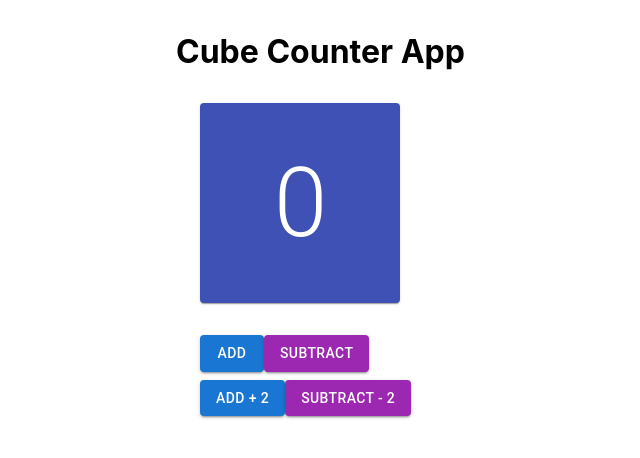
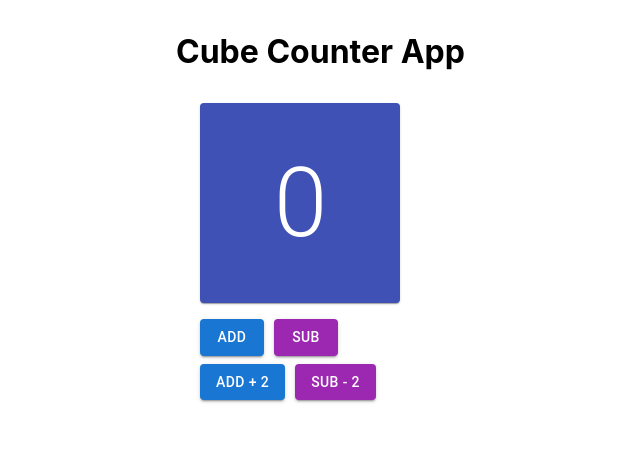
Before and after one commit to Ayuinfra/Rendering-Page, a React (Create React App) app: page / in a window 1280 px wide. Shown: the top 458 px of the page, without its empty margins (38-678 px from the left). Built offline with nearby package versions, Linux system fonts and the light colour scheme.

Commit message:
Buttons in counter updated

```diff
--- a/src/components/counter/Counter.js
+++ b/src/components/counter/Counter.js
@@ -1,34 +1,45 @@
 import React from 'react';
-import { Button, Paper, Box } from '@mui/material';
-import { Container } from '@mui/system';
-import { decrement, increment } from '../../store/actions/Actions';
+import { Box, Button, Container, Paper } from '@mui/material';
 import { connect } from 'react-redux';
+import { increment, decrement } from '../../store/actions/Actions';
 
-const Counter = ({ handleIncrement, handleDecrement, handleIncrementBy2, handleDecrementBy2 }) => {
+const Counter = ({ handleIncrement, handleDecrement, handleIncrementByTwo, handleDecrementByTwo }) => {
   return (
-    <Container maxWidth="md" sx={{marginTop:"2rem",display :"flexStart"}}>
+    <Container maxWidth="md" sx={{marginTop:"1rem",display :"flexStart"}}>
  <Paper elevation={0}>
       <Box marginBottom={1}>
       <Button variant="contained" color="primary" onClick={handleIncrement}>
         Add
       </Button>
-        <Button variant="contained" color="secondary" onClick={handleDecrement}>
-          Subtract
+      <Button variant="contained" color="secondary" onClick={handleDecrement}   style={{ marginLeft: '10px' }}>
+        Sub
       </Button>
       </Box>
       <Box marginBottom={1}>
-        <Button variant="contained" color="primary" onClick={handleIncrementBy2}>
+      <Button
+        variant="contained"
+        color="primary"
+        onClick={handleIncrementByTwo}
+
+      >
         Add + 2
       </Button>
-        <Button variant="contained" color="secondary" onClick={handleDecrementBy2}>
-          Subtract - 2
+      <Button
+        variant="contained"
+        color="secondary"
+        onClick={handleDecrementByTwo}
+        style={{ marginLeft: '10px' }}
+      >
+        Sub - 2
       </Button>
       </Box>
+
     </Paper>
     </Container>
 
   );
 };
+
 const mapDispatchToProps = (dispatch) => {
   return {
     handleIncrement: () => dispatch(increment(1)),
@@ -37,5 +48,4 @@ const mapDispatchToProps = (dispatch) => {
     handleDecrementByTwo: () => dispatch(decrement(2)),
   };
 };
-
 export default connect(null, mapDispatchToProps)(Counter);
```
Lines whose indentation alone changed are shown as unchanged.
